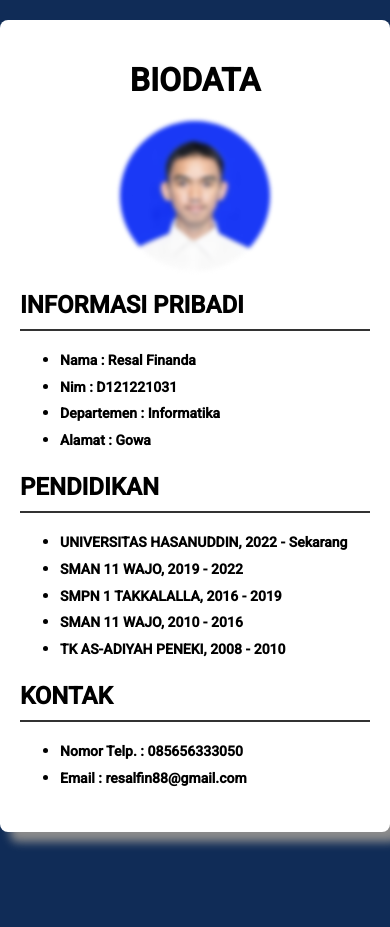
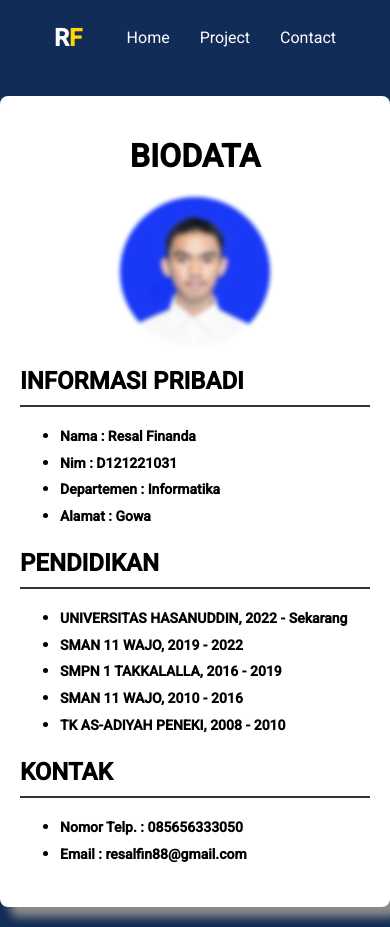
Before and after one commit to Resalfin/T1_Web, a plain HTML site: page index.html in a window 390 px wide. Before the commit the page ends 852 px from the top, so only its background shows below. Drawn offline with Linux system fonts and the light colour scheme.

Commit message:
menambahkan Navbar

```diff
--- a/index.html
+++ b/index.html
@@ -16,7 +16,22 @@
     />
   </head>
   <body>
-    <div class="container">
+    <!-- Navbar -->
+    <nav class="navbar">
+      <div class="nav_icon">
+        <h1>R<span>F</span></h1>
+      </div>
+      <div>
+        <ul class="nav_opsi">
+          <li><a href="#home">Home</a></li>
+          <li><a href="#project">Project</a></li>
+          <li><a href="#contact">Contact</a></li>
+        </ul>
+      </div>
+    </nav>
+    <!-- Hero Section -->
+
+    <div class="Card_Biodata">
       <header>
         <h1>BIODATA</h1>
         <img src="img/nand.jpg" alt="Foto Profil" class="profile-img" />
--- a/style.css
+++ b/style.css
@@ -4,7 +4,44 @@ body {
   padding: 0;
   background-color: #102c57;
 }
-.container {
+
+.navbar {
+  display: flex;
+  justify-content: space-between;
+  align-items: center;
+  padding: 12px 22px 22px 22px;
+}
+.nav_opsi {
+  display: flex;
+  justify-content: center;
+  align-items: center;
+  gap: 70px;
+  list-style: none;
+  margin-right: 50px;
+  marggin-top: 30px;
+  padding: 2px 30px 2px 30px;
+}
+.nav_opsi a {
+  text-decoration: none;
+  color: white;
+  font-size: 1.3rem;
+}
+.nav_opsi a:hover {
+  color: gold;
+  border-bottom: 3px solid gold;
+  padding-bottom: 3px;
+}
+.nav_icon {
+  color: white;
+  font-size: 1.3rem;
+  margin-left: 50px;
+  padding: 2px 22px 2px 22px;
+}
+.nav_icon span {
+  color: gold;
+}
+
+.Card_Biodata {
   background-color: #ffff;
   max-width: 600px;
   margin: 20px auto;
@@ -12,19 +49,22 @@ body {
   border-radius: 8px;
   box-shadow: 10px 10px 10px rgba(140, 140, 140, 1);
 }
-header {
+.Card_Biodata header {
   display: flex;
   flex-direction: column;
   justify-content: center;
   align-items: center;
 }
-h1 {
+.Card_Biodata header h1 {
   color: #000;
 }
 .profile-img {
   border-radius: 50%;
   max-width: 150px;
   filter: blur(2px);
+}
+.profile-img:hover {
+  filter: blur(0);
 }
 .section {
   margin-bottom: 20px;
@@ -40,3 +80,27 @@ h1 {
   font-weight: bold;
   font-size: 14px;
 }
+
+@media only screen and (max-width: 600px) {
+  .navbar {
+    padding: 2px;
+  }
+  .nav_opsi {
+    padding: 2px;
+    gap: 30px;
+  }
+  .nav_opsi a {
+    font-size: 1rem;
+  }
+  .nav_icon {
+    padding: 2px;
+    font-size: 1rem;
+  }
+
+  .Card_Biodata {
+    max-width: 400px;
+  }
+  .section p {
+    font-size: 14px;
+  }
+}
```
